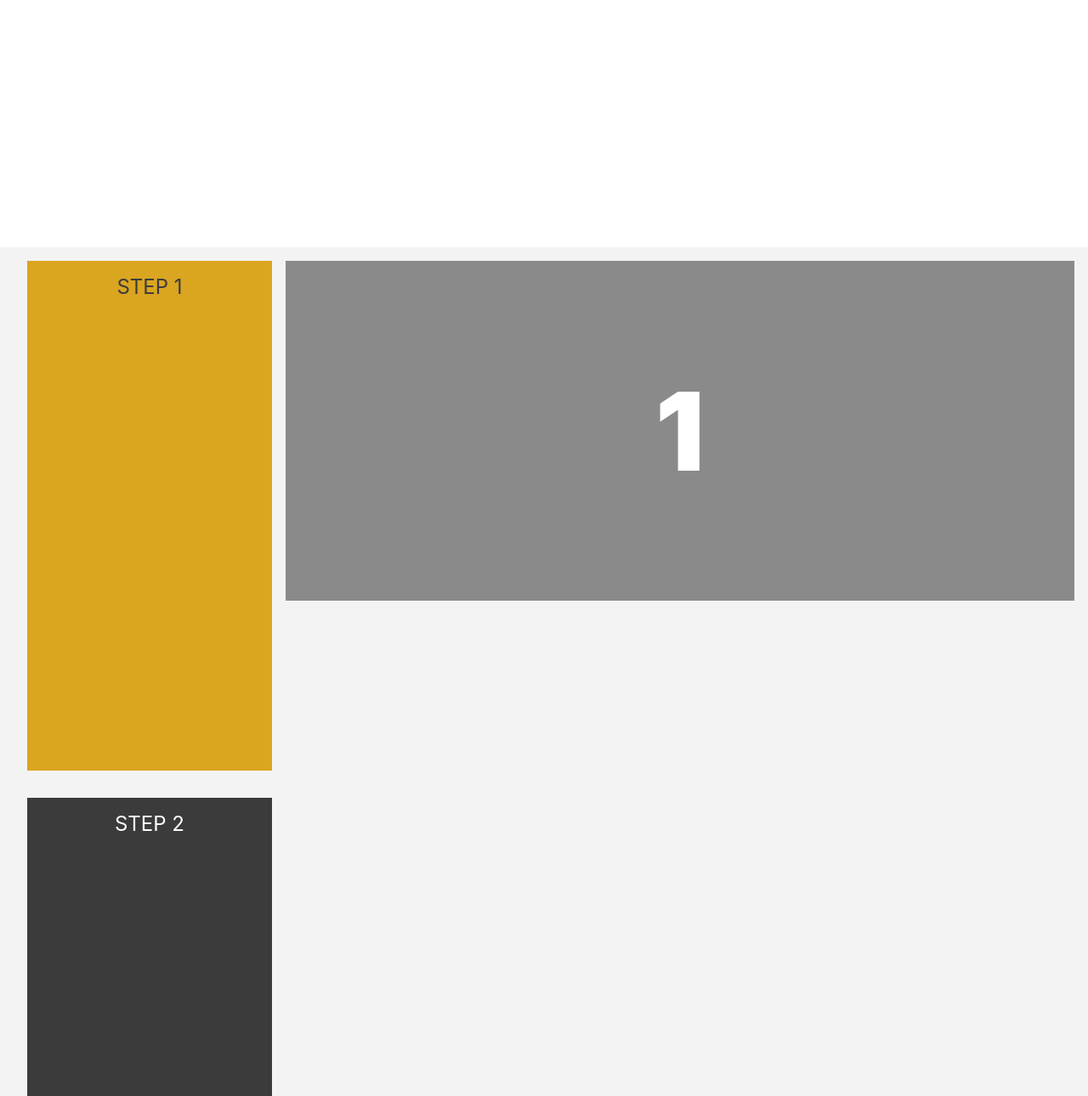
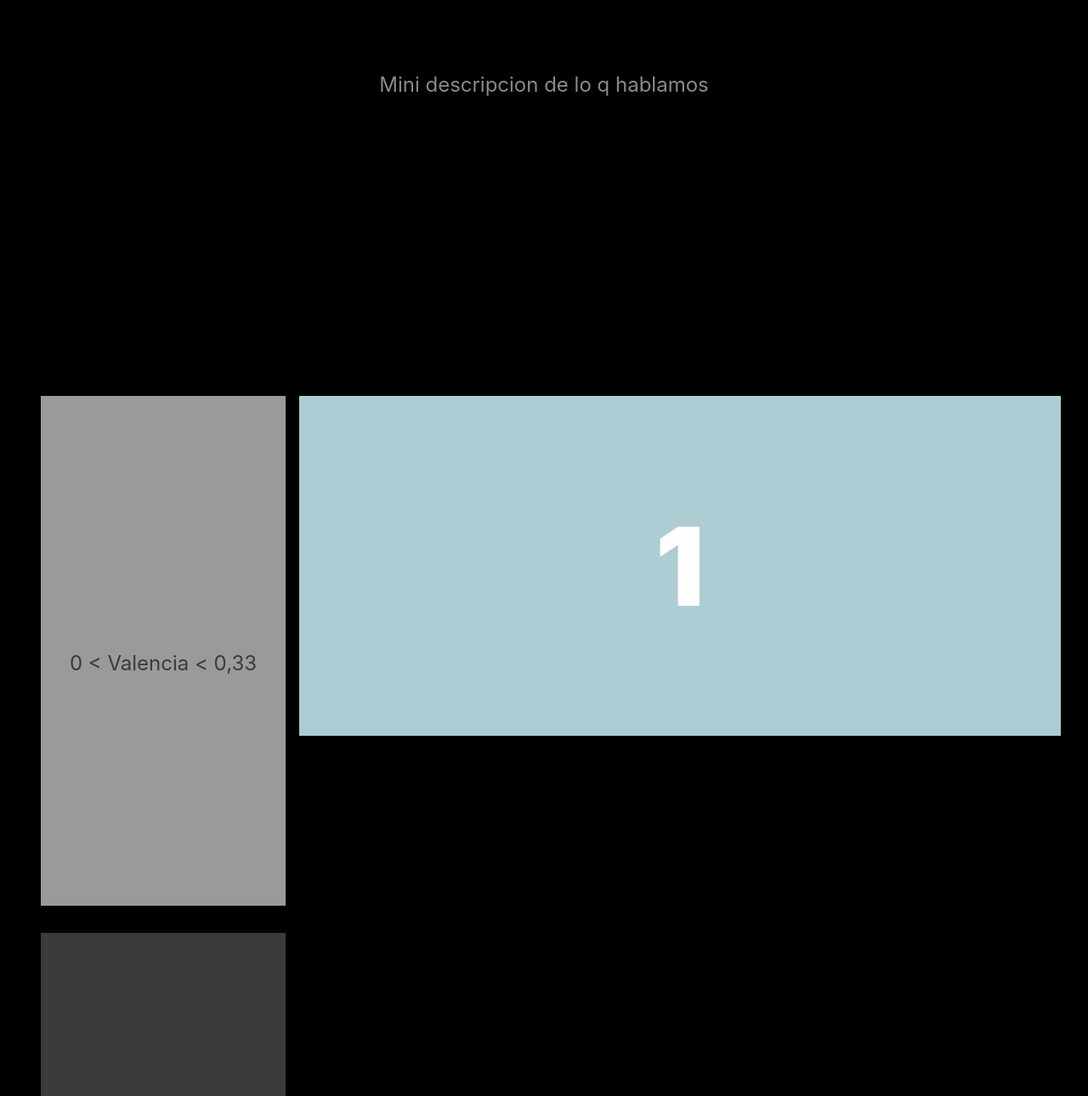
Before and after one commit to osaintnom/Anlisis-del-Comportamiento-de-Spotify, a plain HTML site: page Scrollama/sticky_side/indice.html in a window 1280 px wide. Shown: the part 220-1510 px from the top of the page at 85% size. Drawn offline with nearby package versions, Linux system fonts and the light colour scheme.

Commit message:
cambios titulos y fondo

```diff
--- a/Scrollama/sticky_side/indice.html
+++ b/Scrollama/sticky_side/indice.html
@@ -9,13 +9,16 @@
 	<meta name="viewport" content="width=device-width, initial-scale=1" />
 	<link rel="stylesheet" href="../style_llama.css" />
 	<style>
+		    body {
+      background-color: #000000;
+    }
 		#scrolly {
 			position: relative;
 			display: -webkit-box;
 			display: -ms-flexbox;
 			display: flex;
-			background-color: #f3f3f3;
-			padding: 1rem;
+			background-color: #000000;
+			padding: 2rem;
 		}
 
 		#scrolly>* {
@@ -38,7 +41,7 @@
 			-webkit-transform: translate3d(0, 0, 0);
 			-moz-transform: translate3d(0, 0, 0);
 			transform: translate3d(0, 0, 0);
-			background-color: #8a8a8a;
+			background-color: #adccd4;
 			z-index: 0;
 		}
 
@@ -67,7 +70,7 @@
 		}
 
 		.step.is-active {
-			background-color: goldenrod;
+			background-color: rgb(154, 154, 154);
 			color: #3b3b3b;
 		}
 
@@ -76,13 +79,16 @@
 			padding: 1rem;
 			font-size: 1.5rem;
 		}
+		.intro__hed {
+			font-family: sans-serif;
+		}
 	</style>
 </head>
 
 <body>
 	<a href="https://github.com/russellsamora/scrollama" target="_blank" class="github-corner"
 		aria-label="View source on GitHub"><svg width="80" height="80" viewBox="0 0 250 250"
-			style="fill:#151513; color:#fff; position: absolute; top: 0; border: 0; right: 0;" aria-hidden="true">
+			style="fill:#151313; color:#00abce; position: absolute; top: 0; border: 0; right: 0;" aria-hidden="true">
 			<path d="https://github.com/osaintnom/VD_FINAL_Sentimientos"></path>
 			<path
 				d="M128.3,109.0 C113.8,99.7 119.0,89.6 119.0,89.6 C122.0,82.7 120.5,78.6 120.5,78.6 C119.2,72.0 123.4,76.3 123.4,76.3 C127.3,80.9 125.5,87.3 125.5,87.3 C122.9,97.6 130.6,101.9 134.4,103.2"
@@ -95,29 +101,26 @@
 		<nav>
 			<a href="https://github.com/osaintnom/VD_FINAL_Sentimientos">Sentimientos</a>
 			<div class="nav__examples">
-				<p>De Deigo, Del Toro y Saint-Nom</p>
+				<p>De Diego, Del Toro y Saint-Nom</p>
 			</div>
 		</nav>
 		<section id="intro">
-			<h1 class="intro__hed">Sticky Side Example</h1>
-			<p class="intro__dek">
-				Start scrolling to see how it works.
+			<h1 class="intro__hed">La emocion musical y sus aspectos</h1>
+			<p class="intro__dek" style="margin-top: 100px;">
+				Mini descripcion de lo q hablamos
 			</p>
 		</section>
 
 		<section id="scrolly">
 			<article>
 				<div class="step" data-step="1">
-					<p>STEP 1</p>
+					<p style="padding-top: 300px;"> 0 < Valencia < 0,33 </p>
 				</div>
 				<div class="step" data-step="2">
-					<p>STEP 2</p>
+					<p style="padding-top: 300px;"> 0,33 < Valencia < 0,66 </p>
 				</div>
 				<div class="step" data-step="3">
-					<p>STEP 3</p>
-				</div>
-				<div class="step" data-step="4">
-					<p>STEP 4</p>
+					<p style="padding-top: 300px;"> 0,66 < Valencia < 1</p>
 				</div>
 			</article>
 
```
Also changed, not shown: 2 other files.
